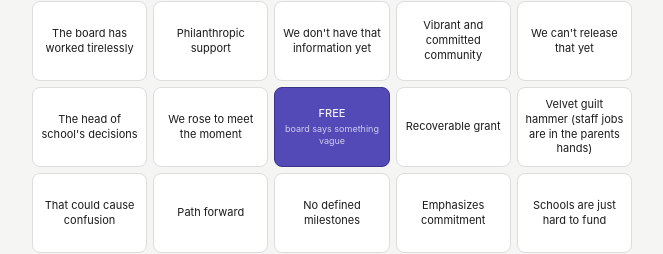
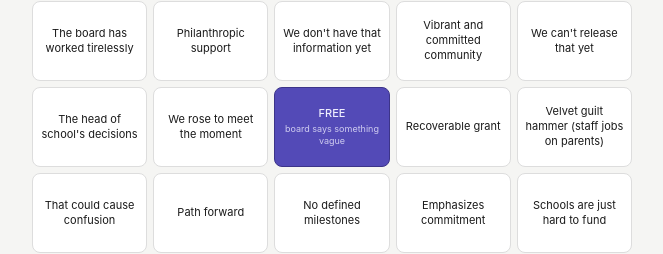
Before and after one commit to mrutherfoord/bingocard, a plain HTML site: page index.html in a window 1280 px wide. Shown: the part 271-525 px from the top of the page, without its empty margins (308-971 px from the left). Drawn offline with Linux system fonts and the light colour scheme.

Commit message:
Update index.html

```diff
--- a/index.html
+++ b/index.html
@@ -93,7 +93,7 @@ const allSquares = [
   "Rich Odell",
   "Path forward",
   "We were caught off guard",
-  "Velvet guilt hammer (staff jobs are in the parents hands)",
+  "Velvet guilt hammer (staff jobs on parents)",
   "The head of school's decisions",
   "Close the gap",
   "We hear your concerns",
```
